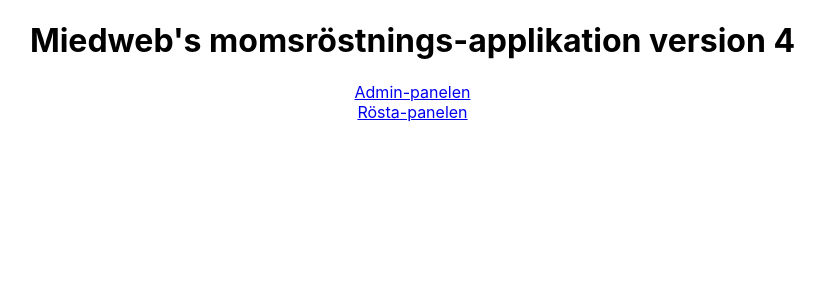
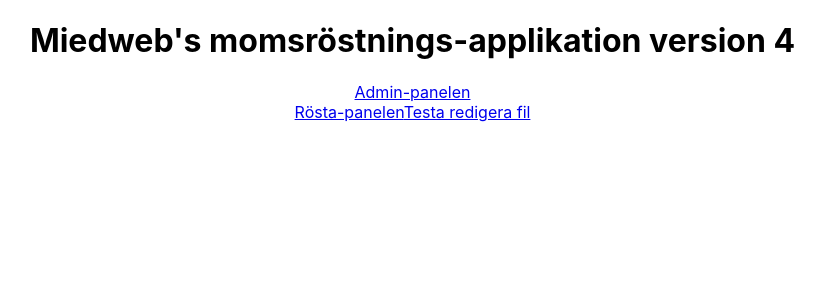
Before and after one commit to zimon42/project_v5, a React (Create React App) app: page /#/ in a window 1280 px wide. Shown: the top 300 px of the page, without its empty margins (230-1055 px from the left). Built offline with nearby package versions, Linux system fonts and the light colour scheme.

Commit message:
Update HomePage.js

```diff
--- a/src/HomePage/HomePage.js
+++ b/src/HomePage/HomePage.js
@@ -9,6 +9,7 @@ class HomePage extends Component {
                 <h1>Miedweb's momsröstnings-applikation version 4</h1>
                 <Link to="/admin/">Admin-panelen</Link><br />
                 <Link to="/vote/">Rösta-panelen</Link>
+                <Link to="/vote/">Testa redigera fil</Link>
             </div>
         );
     }
```
